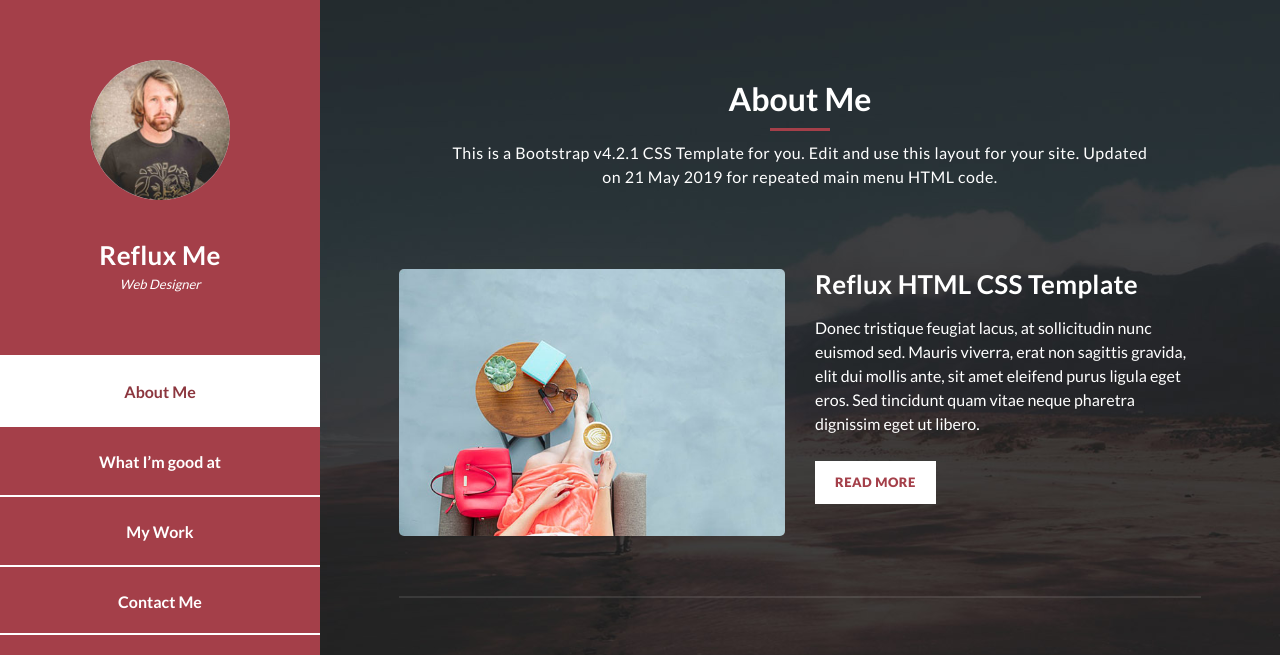
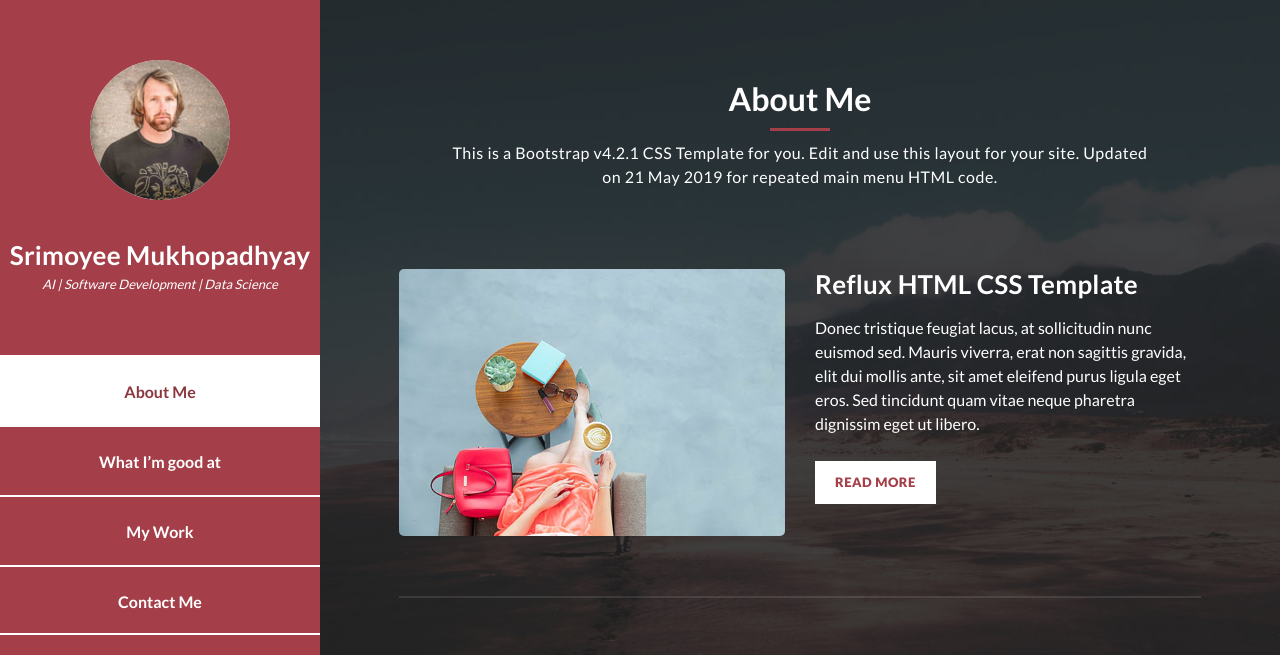
Before and after one commit to srimoyee1212/srimoyee1212.github.io, a plain HTML site: page index.html in a window 1280 px wide. Shown: the top 655 px of the page. Drawn offline with Linux system fonts and the light colour scheme.

Commit message:
first commit

```diff
--- a/index.html
+++ b/index.html
@@ -13,7 +13,7 @@
       rel="stylesheet"
     />
 
-    <title>Reflux HTML CSS Template</title>
+    <title>Srimoyee's Portfolio</title>
 <!--
 Reflux Template
 https://templatemo.com/tm-531-reflux
@@ -40,8 +40,8 @@ https://templatemo.com/tm-531-reflux
               <a href="#"><img src="assets/images/author-image.jpg" alt="" /></a>
             </div>
             <div class="author-content">
-              <h4>Reflux Me</h4>
-              <span>Web Designer</span>
+              <h4>Srimoyee Mukhopadhyay</h4>
+              <span>AI | Software Development | Data Science</span>
             </div>
             <nav class="main-nav" role="navigation">
               <ul class="main-menu">
```
